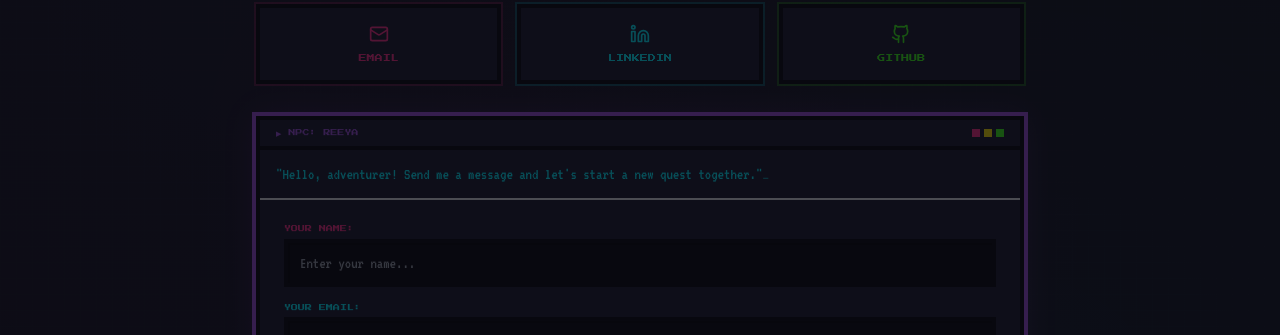
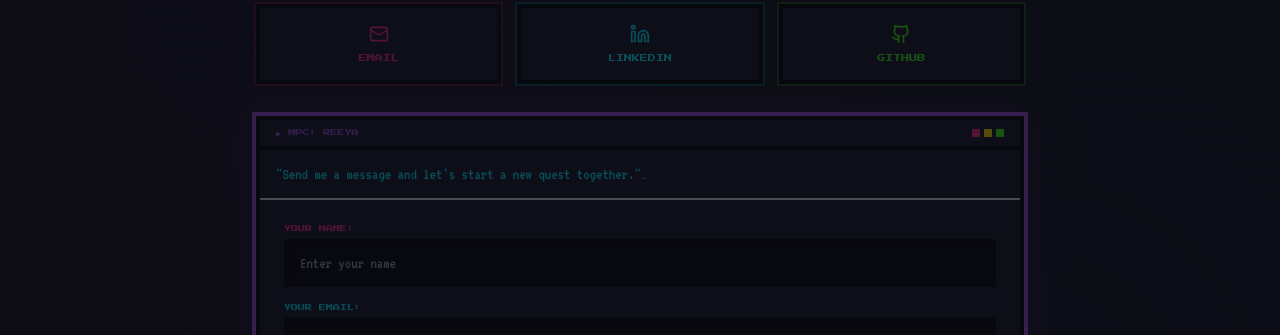
Before and after one commit to ree4yaa/portfolio, a React (Vite) app: page / in a window 1280 px wide. Shown: the part 5693-6028 px from the top of the page. Built offline with nearby package versions, Linux system fonts and the light colour scheme.

Commit message:
updating name section in contacts

```diff
--- a/src/components/pixelArt/Contact.tsx
+++ b/src/components/pixelArt/Contact.tsx
@@ -85,7 +85,7 @@ export function Contact() {
           {/* Dialogue text */}
           <div className="px-4 py-3 border-b-2 border-retro-gray/20">
             <p className="font-mono text-base text-retro-cyan">
-              "Hello, adventurer! Send me a message and let's start a new quest together."
+              "Send me a message and let's start a new quest together."
               <span className="cursor-blink" />
             </p>
           </div>
@@ -102,7 +102,7 @@ export function Contact() {
                 onChange={(e) => setForm({ ...form, name: e.target.value })}
                 className="w-full bg-retro-dark border-4 border-retro-dark px-3 py-2 font-mono text-base text-retro-green focus:outline-none focus:border-retro-pink"
                 style={{ boxShadow: 'inset 2px 2px 0 rgba(0,0,0,0.5)' }}
-                placeholder="Enter your name..."
+                placeholder="Enter your name"
               />
             </div>
 
```
